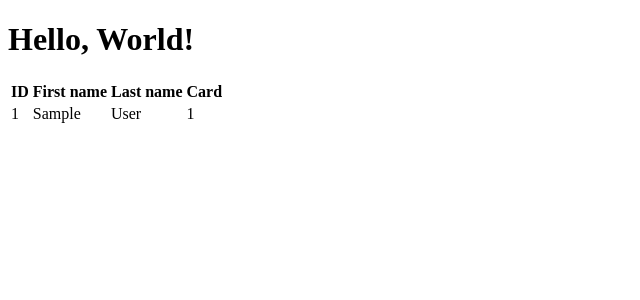
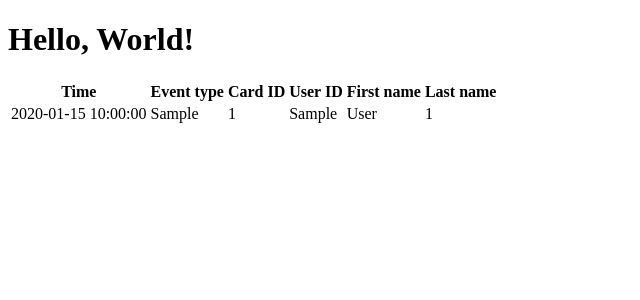
Before and after one commit to bfokss/cdv-cc-project, a Flask app: template project/templates/index.html in a window 1280 px wide. Shown: the top 300 px of the page, without its empty margins (0-640 px from the left). Run offline with Flask 2, Linux system fonts and the light colour scheme; the template is opened without the code that fills it: most values are stand-ins (such as "Sample title", 1, 10 or a date in 2020).

Commit message:
Add 'events' table and example query on main page

```diff
--- a/app.py
+++ b/app.py
@@ -1,18 +1,22 @@
 from project import app, db
 from flask import render_template
-from project.models import User, Card
+from project.models import User, Card, Event
 import pandas as pd
-from sqlalchemy import select
 
 @app.route('/', methods=['GET'])
 def index():
-    query = select([
+    query = db.session.query(
+        Event.log_time,
+        Event.event_type,
+        Event.card_id,
+        Card.user_id,
         User.id,
         User.first_name,
-        User.last_name,
-        Card.id.label('card_id')
-    ]).join(Card, isouter=True)
-    df = pd.read_sql(query, db.engine)
+        User.last_name
+    ).select_from(Event).join(Card, full=True).join(User, full=True).order_by(Event.log_time.desc())
+    data = query.all()
+    df = pd.DataFrame(data)
+
     return render_template('index.html', df=df)
 
 if __name__ == '__main__':
--- a/project/templates/index.html
+++ b/project/templates/index.html
@@ -11,15 +11,23 @@
 
     <table>
         <tr>
-            <th>ID</th>
+            <th>Time</th>
+            <th>Event type</th>
+            <th>Card ID</th>
+            <th>User ID</th>
             <th>First name</th>
             <th>Last name</th>
-            <th>Card</th>
         </tr>
         {% for index, row in df.iterrows() %}
             <tr>
                 <td>
-                    {{ row.id }}
+                    {{ row.log_time }}
+                </td>
+                <td>
+                    {{ row.event_type }}
+                </td>
+                <td>
+                    {{ row.card_id }}
                 </td>
                 <td>
                     {{ row.first_name }}
```
Also changed, not shown: project/models.py (+12 -1 lines).
